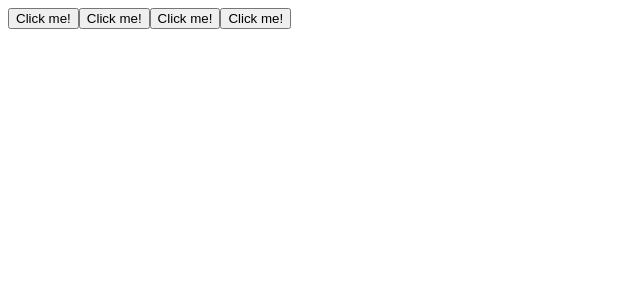
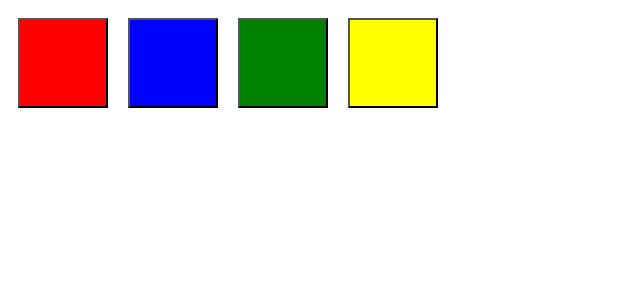
Before and after one commit to FlyingMillennial/simon, an Angular app: page / in a window 1280 px wide. Shown: the top 300 px of the page, without its empty margins (0-640 px from the left). Built offline with nearby package versions, Linux system fonts and the light colour scheme.

Commit message:
buttons are styled

```diff
--- a/src/app/app.component.html
+++ b/src/app/app.component.html
@@ -1,4 +1,4 @@
-<app-color-button [color]="redColor"></app-color-button>
-<app-color-button [color]="blueColor"></app-color-button>
-<app-color-button [color]="greenColor"></app-color-button>
-<app-color-button [color]="yellowColor"></app-color-button>
+<app-color-button [color]="redColor" (clicked)="handleButtonClick($event)"></app-color-button>
+<app-color-button [color]="blueColor" (clicked)="handleButtonClick($event)"></app-color-button>
+<app-color-button [color]="greenColor" (clicked)="handleButtonClick($event)"></app-color-button>
+<app-color-button [color]="yellowColor" (clicked)="handleButtonClick($event)"></app-color-button>
--- a/src/app/app.component.ts
+++ b/src/app/app.component.ts
@@ -9,9 +9,13 @@ import { ButtonColor } from './shared/button-colors.enum';
 export class AppComponent {
   title = 'simon';
 
-  //Button Colors
   redColor: ButtonColor = ButtonColor.red;
   blueColor: ButtonColor = ButtonColor.blue;
   greenColor: ButtonColor = ButtonColor.green;
   yellowColor: ButtonColor = ButtonColor.yellow;
+
+  handleButtonClick(color:ButtonColor):void {
+    alert(`Clicked the ${color} button!  Handled by AppComponent`);
+  }
+
 }
--- a/src/app/components/color-button/color-button.component.html
+++ b/src/app/components/color-button/color-button.component.html
@@ -1 +1 @@
-<button (click)="buttonClicked(color)">Click me!</button>
+<button (click)="buttonClicked(color)" [ngStyle]="{backgroundColor: color}"></button>
--- a/src/app/components/color-button/color-button.component.scss
+++ b/src/app/components/color-button/color-button.component.scss
@@ -0,0 +1,8 @@
+button {
+    padding: 10px;
+    margin: 10px;
+    height: 90px;
+    width: 90px;
+    color: white;
+    font-weight: bold;
+}
--- a/src/app/components/color-button/color-button.component.ts
+++ b/src/app/components/color-button/color-button.component.ts
@@ -1,4 +1,4 @@
-import { Component, OnInit, Input } from '@angular/core';
+import { Component, OnInit, Input, Output, EventEmitter } from '@angular/core';
 import { ButtonColor } from 'src/app/shared/button-colors.enum';
 
 @Component({
@@ -10,11 +10,11 @@ export class ColorButtonComponent implements OnInit {
 
 /**
  * Todo
- * 1. should accept a color as an input
- * 2. color should be an enum
- * 3. should have an eventEmitter/output pair to say it's been clicked
+ * x. should accept a color as an input
+ * x. color should be an enum
+ * x. should have an eventEmitter/output pair to say it's been clicked
  * x. should be a <button>
- * 5. should be a big square the color of it's color input
+ * x. should be a big square the color of it's color input
  * 6. should flash a brighter shade of its color when clicked
  * 7. should make a noise when clicked
  * 8. should be able to become solid red by some means
@@ -22,6 +22,7 @@ export class ColorButtonComponent implements OnInit {
  */
 
   @Input() color:ButtonColor;
+  @Output() clicked:EventEmitter<ButtonColor> = new EventEmitter();
 
   constructor() { }
 
@@ -29,7 +30,7 @@ export class ColorButtonComponent implements OnInit {
   }
 
   buttonClicked(color:ButtonColor):void {
-    alert(`you pushed the ${color} button!`);
+    this.clicked.emit(color);
   }
 
 }
```
